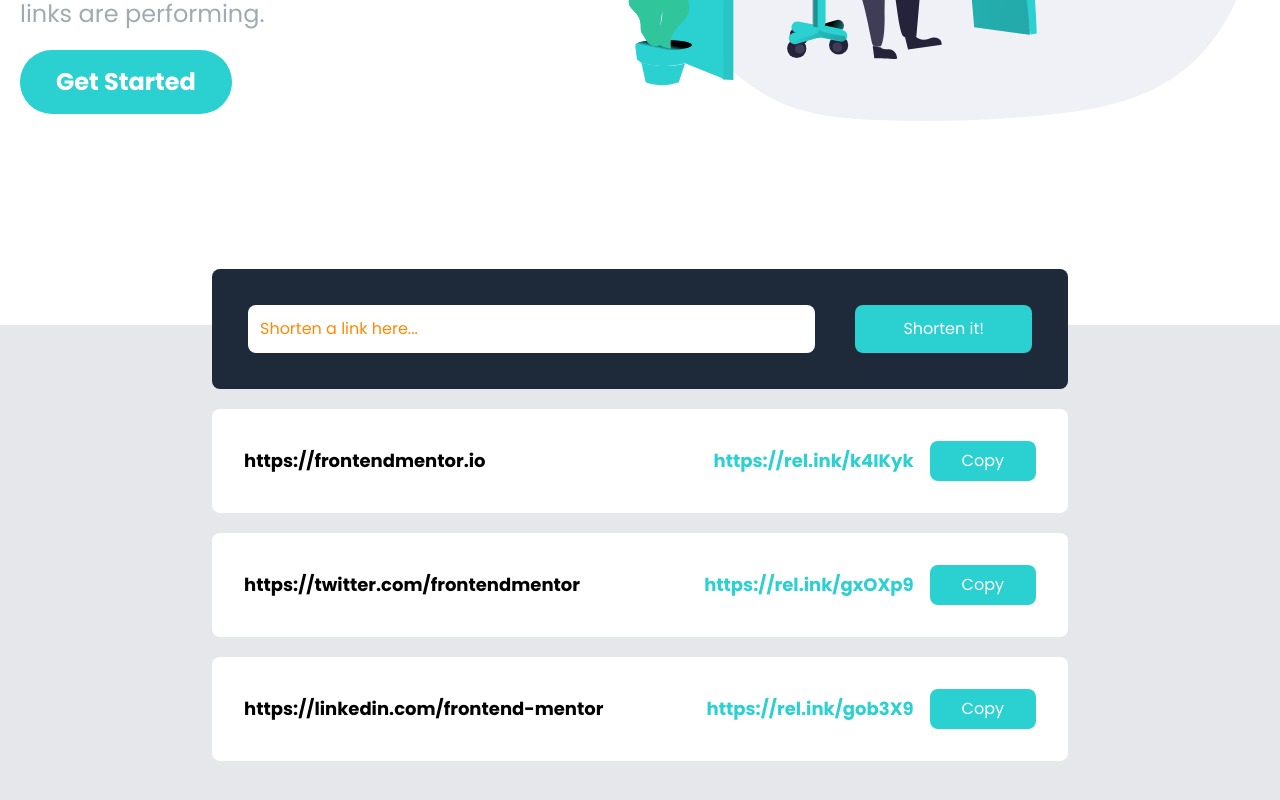
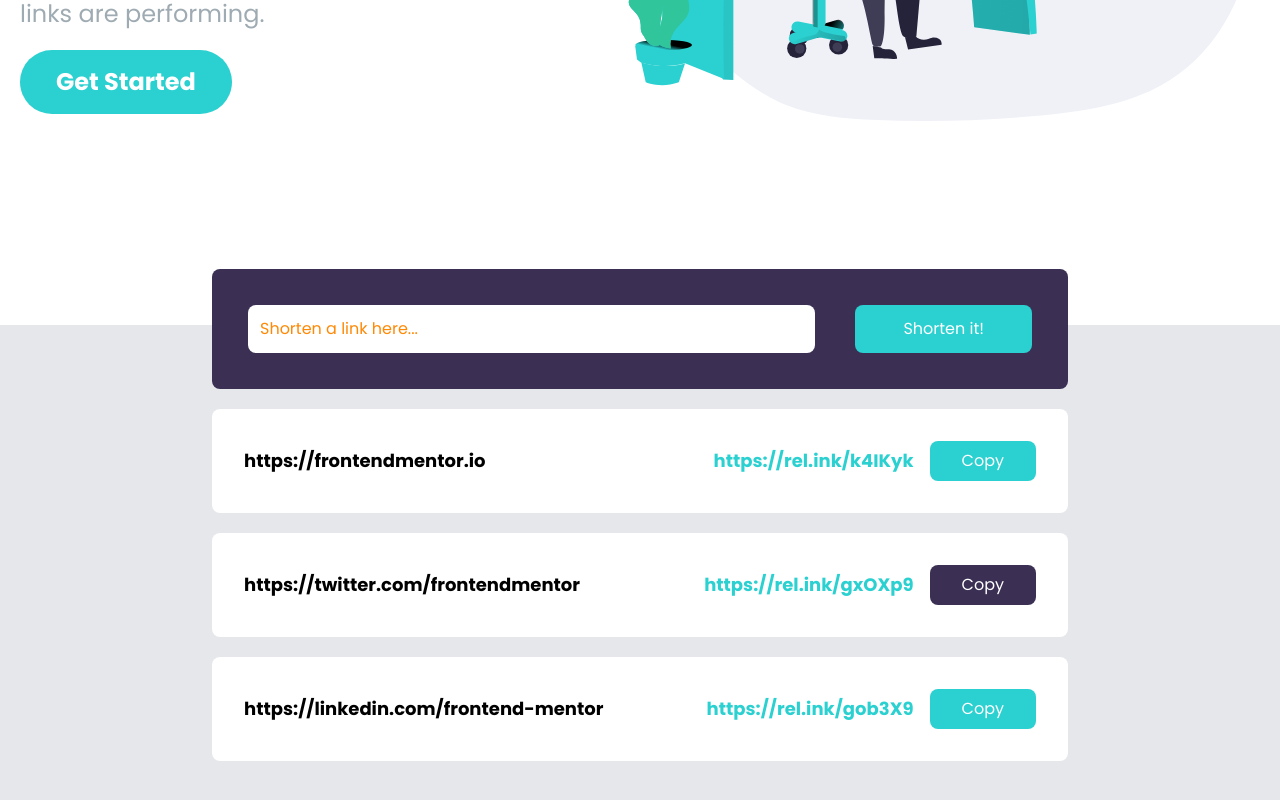
Before and after one commit to Abdouxone/mini-projects, a Next.js app: page /shortly in a window 1280 px wide. Shown: the part 420-1220 px from the top of the page. Built offline with nearby package versions, Linux system fonts and the light colour scheme; a web font is replaced by a local one.

Commit message:
boost section

```diff
--- a/app/shortly/page.tsx
+++ b/app/shortly/page.tsx
@@ -61,7 +61,7 @@ export default function page() {
       {/* links section */}
       <section className=" bg-gray-200 font-poppins ">
         <div className="max-w-4xl p-5  mx-auto space-y-5">
-          <div className="bg-gray-800 -mt-19 justify-center md:space-x-10 md:space-y-0 space-y-5 items-center flex flex-col p-9 rounded-lg md:flex-row">
+          <div className="bg-[#3B3054] -mt-19 justify-center md:space-x-10 md:space-y-0 space-y-5 items-center flex flex-col p-9 rounded-lg md:flex-row">
             <input
               type="text"
               className=" border-none outline-none w-full p-3 text-black rounded-lg placeholder:text-orange-400 bg-white "
@@ -87,7 +87,7 @@ export default function page() {
             </p>
             <div className="flex flex-col md:flex-row justify-center items-center md:space-y-0 space-y-3 md:space-x-4">
               <p className="text-[#2BD0D0] text-lg">https://rel.ink/gxOXp9</p>
-              <button className="bg-[#2BD0D0] cursor-pointer text-white px-8 py-2 rounded-lg">
+              <button className="bg-[#3B3054] cursor-pointer text-white px-8 py-2 rounded-lg">
                 Copy
               </button>
             </div>
```
